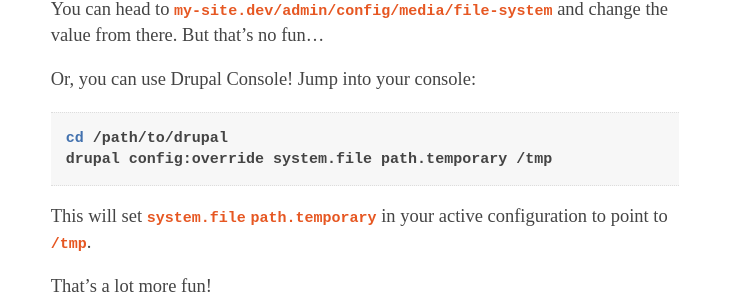
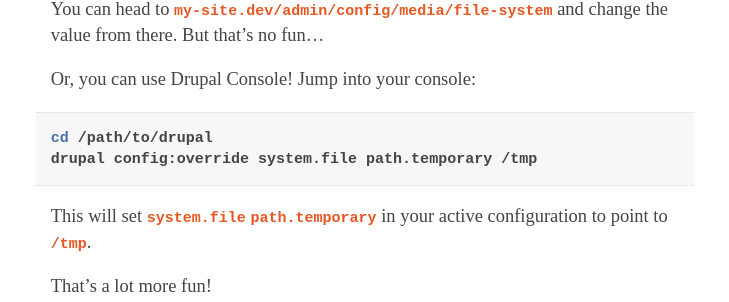
Before and after one commit to ellioseven/ellioseven.github.io, a Jekyll site: the page built from _posts/2016-07-05-drupal-8-drupal-console-set-tmp-path.md, in a window 1280 px wide. Shown: the part 434-736 px from the top of the page, without its empty margins (275-1004 px from the left). Built offline with Jekyll 4.4.1, drawn with Linux system fonts in a browser that asks for light colours.

Commit message:
Add code negative margin

```diff
--- a/css/theme.css
+++ b/css/theme.css
@@ -61,6 +61,14 @@
     border-bottom: 1px dotted #ddd;
     background-color: #f7f7f7;
     overflow: auto;
+}
+
+@media (min-width: 50em) {
+
+    pre {
+        margin-left: -1em;
+        margin-right: -1em;
+    }
 }
 
 pre code {
```
